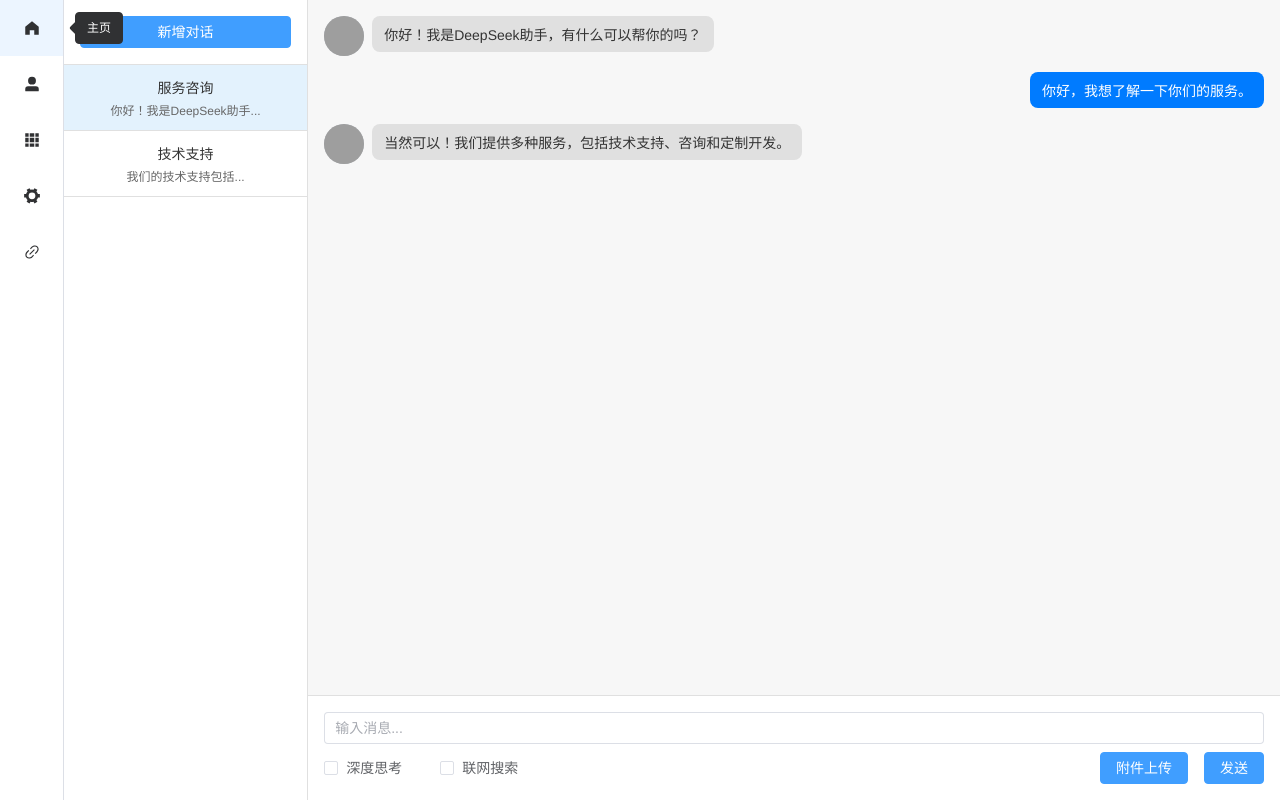
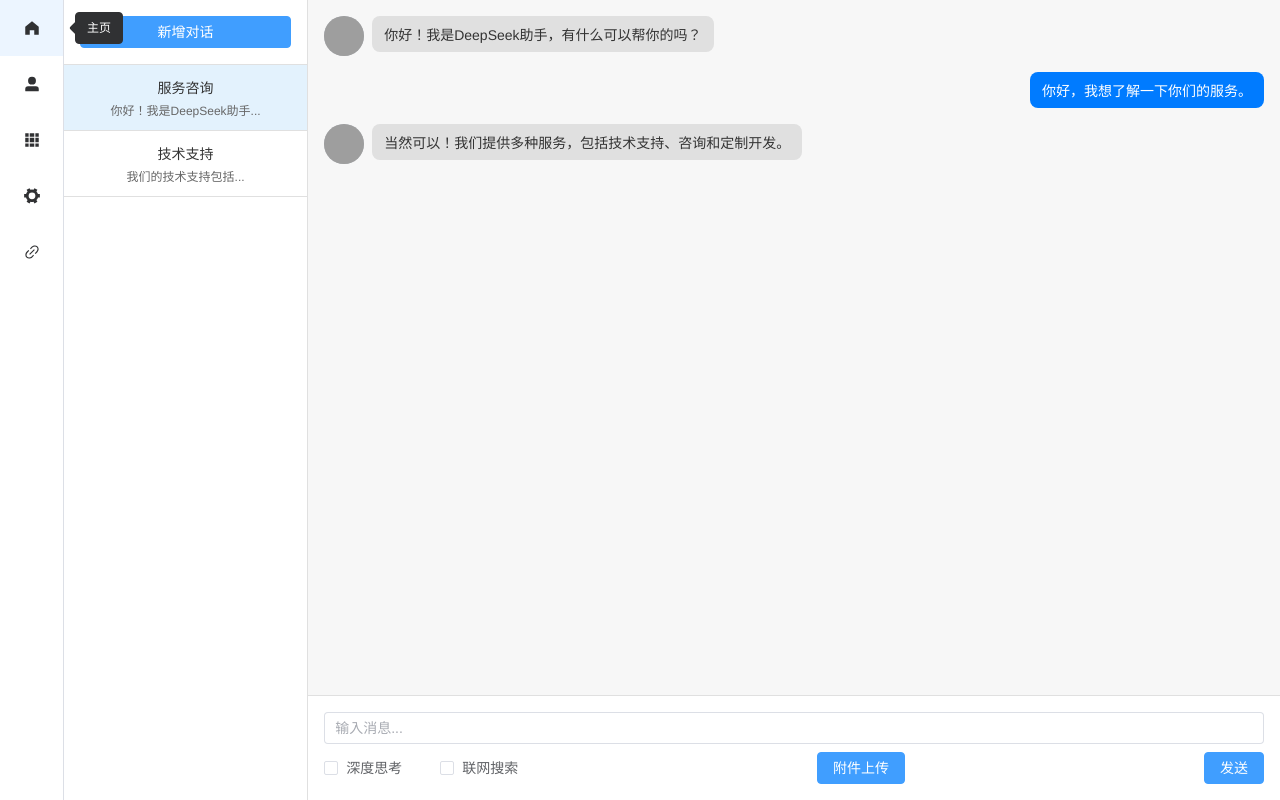
Before and after one commit to dream-stein/llmops-vue, a Vue app: page /#/chat in a window 1280 px wide. Built offline with nearby package versions, Linux system fonts and the light colour scheme; grey boxes are pictures that could not be loaded.

Commit message:
fix(.service): 对话增加按钮

```diff
--- a/src/views/ChatView.vue
+++ b/src/views/ChatView.vue
@@ -56,14 +56,10 @@
             class="chat-input"
         />
         <div class="chat-options">
-          <div class="left-options">
-            <el-checkbox v-model="deepThinking">深度思考</el-checkbox>
-            <el-checkbox v-model="webSearch">联网搜索</el-checkbox>
-          </div>
-          <div class="right-options">
-            <el-button type="primary" @click="uploadFile" class="upload-btn">附件上传</el-button>
-            <el-button type="primary" @click="sendMessage" class="send-btn">发送</el-button>
-          </div>
+          <el-checkbox v-model="deepThinking">深度思考</el-checkbox>
+          <el-checkbox v-model="webSearch">联网搜索</el-checkbox>
+          <el-button type="primary" @click="uploadFile" class="upload-btn">附件上传</el-button>
+          <el-button type="primary" @click="sendMessage" class="send-btn">发送</el-button>
         </div>
       </div>
     </div>
@@ -303,25 +299,13 @@
 
 .chat-options {
   display: flex;
-  justify-content: space-between;
-  align-items: center;
-}
-
-.left-options {
-  display: flex;
-  align-items: center;
-  gap: 8px;
-}
-
-.right-options {
-  display: flex;
   align-items: center;
   gap: 8px;
 }
 
 .upload-btn,
 .send-btn {
-  margin-left: 8px;
+  margin-left: auto;
 }
 
 /* 淡入淡出动画 */
```
